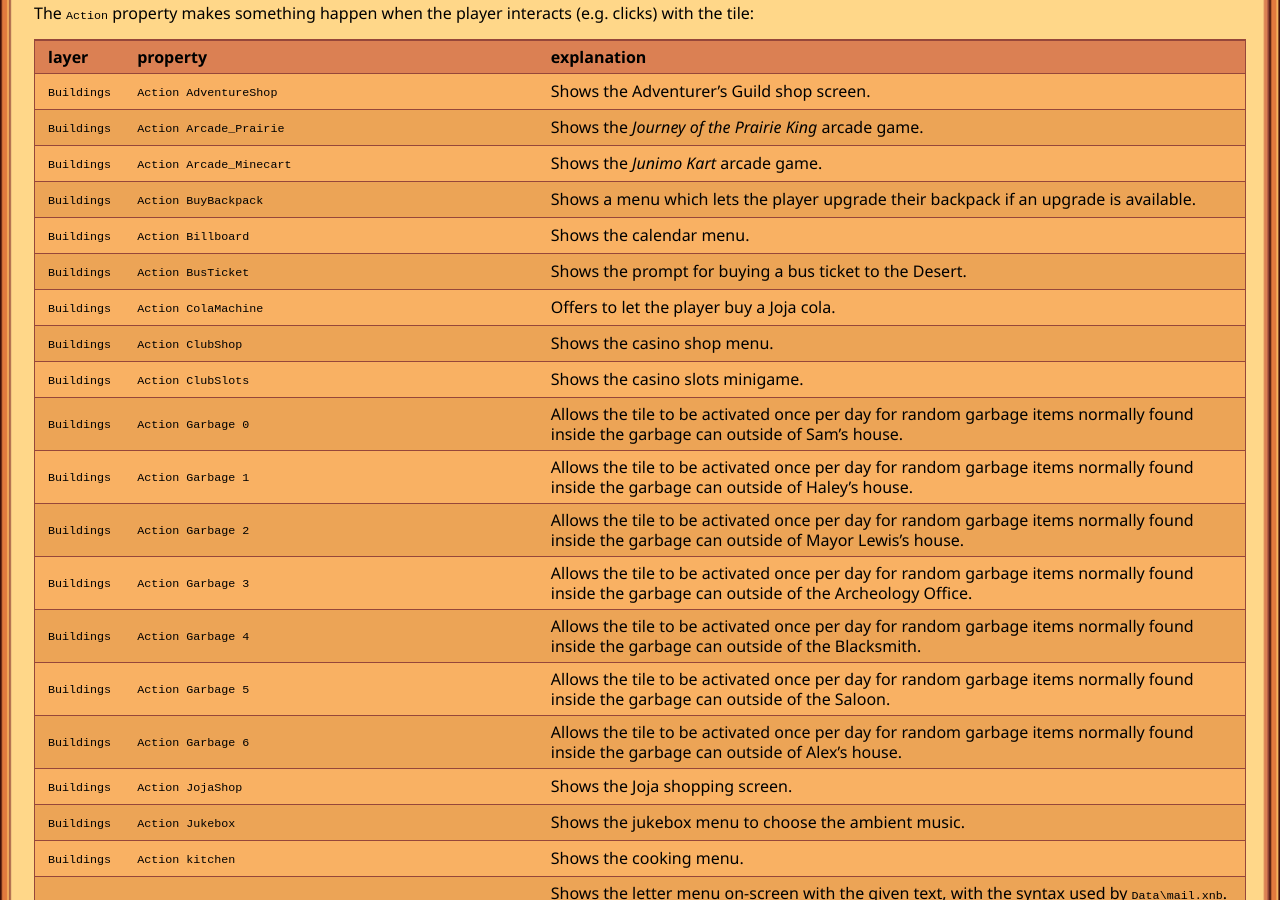
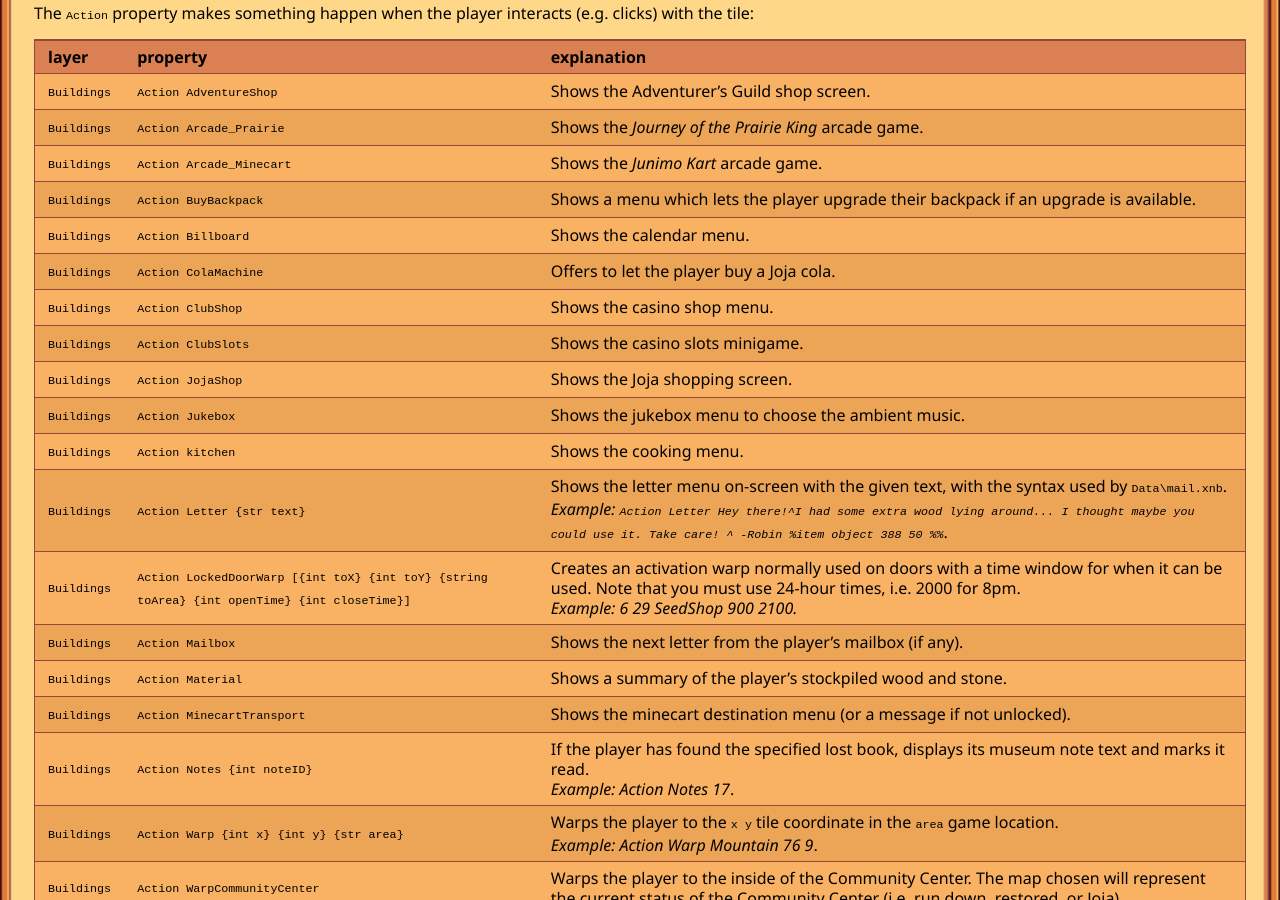
Before and after one commit to Pathoschild/canimod.github.io, a Jekyll site: the page built from for-devs/creating-an-xnb-mod.md, in a window 1280 px wide and 900 px high, scrolled down 7997 px. Built offline with Jekyll 4.4.1, drawn with Linux system fonts in a browser that asks for light colours; nearby versions of some CDN libraries.

Commit message:
remove two tile properties that only work in very specific cases:
- Action BusTicket only works on tile ID 1057 on the BusStop map.
- Action Garbage only works on tile ID 78 on the Town map.

```diff
--- a/for-devs/creating-an-xnb-mod.md
+++ b/for-devs/creating-an-xnb-mod.md
@@ -308,17 +308,9 @@
 `Buildings` | `Action Arcade_Minecart` | Shows the _Junimo Kart_ arcade game.
 `Buildings` | `Action BuyBackpack` | Shows a menu which lets the player upgrade their backpack if an upgrade is available.
 `Buildings` | `Action Billboard` | Shows the calendar menu.
-`Buildings` | `Action BusTicket` | Shows the prompt for buying a bus ticket to the Desert.
 `Buildings` | `Action ColaMachine` | Offers to let the player buy a Joja cola.
 `Buildings` | `Action ClubShop` | Shows the casino shop menu.
 `Buildings` | `Action ClubSlots` | Shows the casino slots minigame.
-`Buildings` | `Action Garbage 0` | Allows the tile to be activated once per day for random garbage items normally found inside the garbage can outside of Sam's house.
-`Buildings` | `Action Garbage 1` | Allows the tile to be activated once per day for random garbage items normally found inside the garbage can outside of Haley's house.
-`Buildings` | `Action Garbage 2` | Allows the tile to be activated once per day for random garbage items normally found inside the garbage can outside of Mayor Lewis's house.
-`Buildings` | `Action Garbage 3` | Allows the tile to be activated once per day for random garbage items normally found inside the garbage can outside of the Archeology Office.
-`Buildings` | `Action Garbage 4` | Allows the tile to be activated once per day for random garbage items normally found inside the garbage can outside of the Blacksmith.
-`Buildings` | `Action Garbage 5` | Allows the tile to be activated once per day for random garbage items normally found inside the garbage can outside of the Saloon.
-`Buildings` | `Action Garbage 6` | Allows the tile to be activated once per day for random garbage items normally found inside the garbage can outside of Alex's house.
 `Buildings` | `Action JojaShop` | Shows the Joja shopping screen.
 `Buildings` | `Action Jukebox` | Shows the jukebox menu to choose the ambient music.
 `Buildings` | `Action kitchen` | Shows the cooking menu.
```
